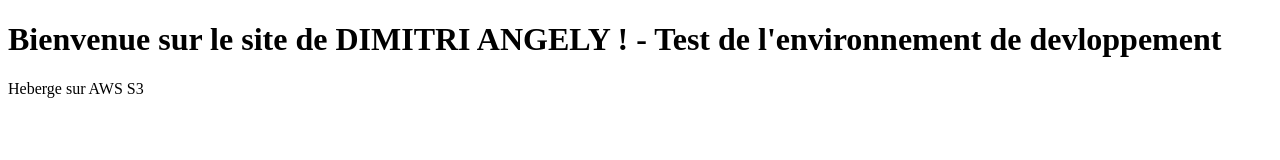
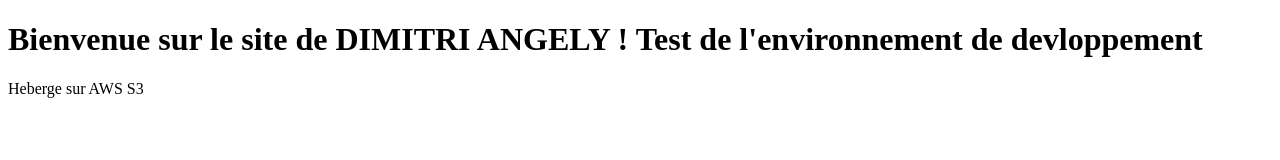
Before and after one commit to dimitriangely/site-aws, a plain HTML site: page index.html in a window 1280 px wide. Drawn offline with Linux system fonts and the light colour scheme.

Commit message:
Test dev environment

```diff
--- a/index.html
+++ b/index.html
@@ -4,7 +4,7 @@
   <title>Dimitri ANGELY Website</title>
 </head>
 <body>
-  <h1>Bienvenue sur le site de DIMITRI ANGELY ! - Test de l'environnement de devloppement</h1>
+  <h1>Bienvenue sur le site de DIMITRI ANGELY ! Test de l'environnement de devloppement</h1>
   <p>Heberge sur AWS S3</p>
 </body>
 </html>
```
